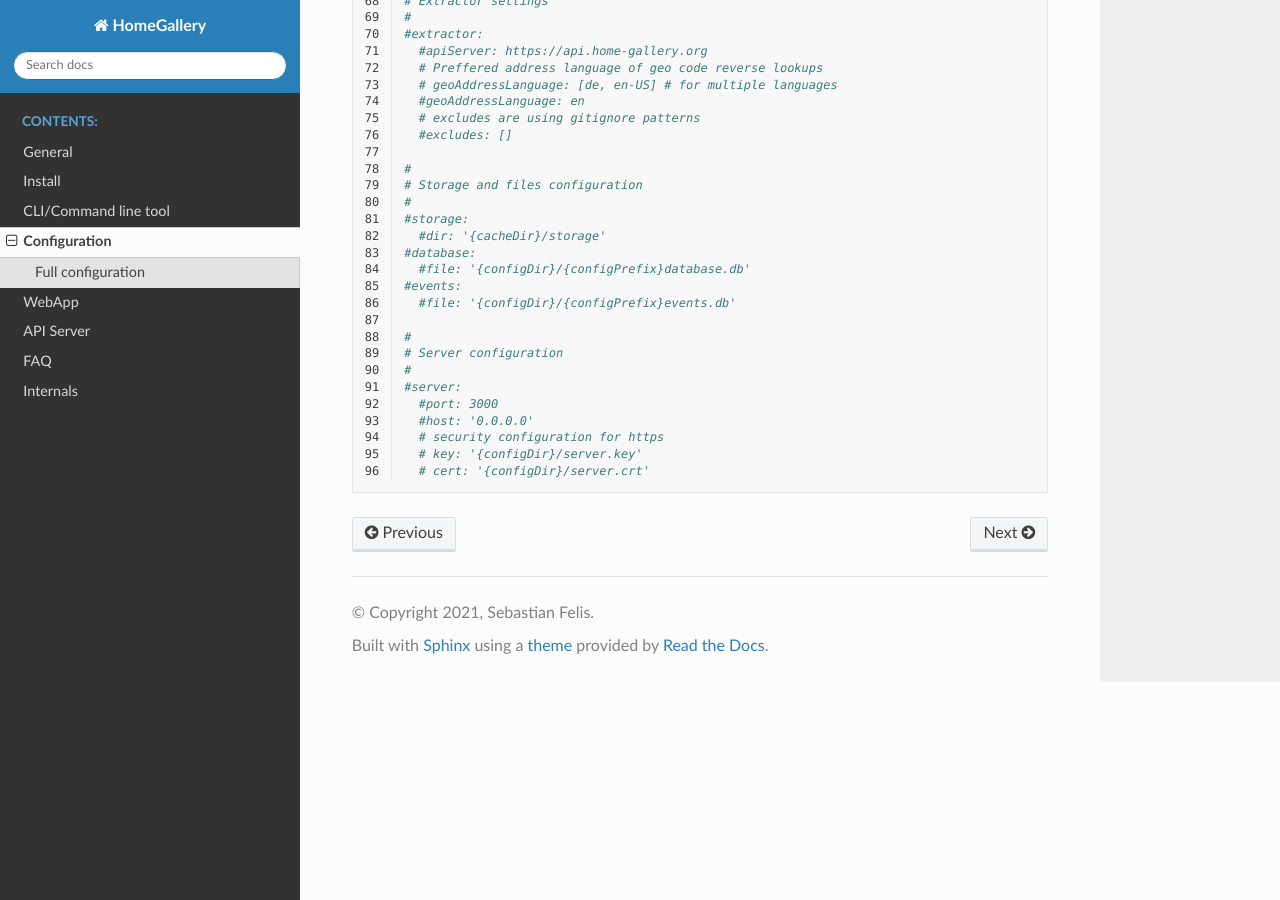
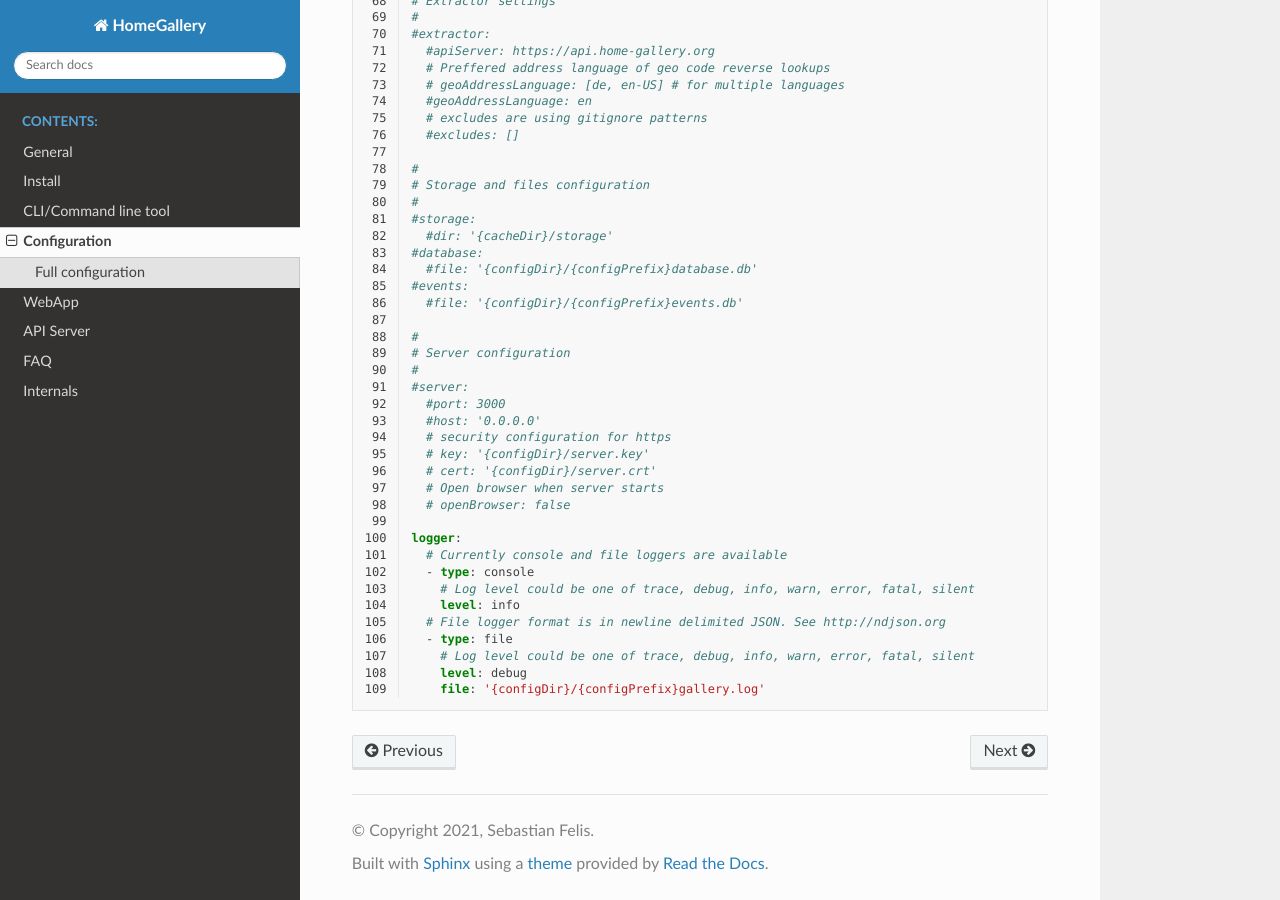
Before and after one commit to xemle/home-gallery-doc, a Sphinx documentation site: the page built from source/configuration/index.rst, in a window 1280 px wide and 900 px high, scrolled down 1828 px. Built offline with Sphinx 7.4.7 and the Read the Docs theme 2.0.0, drawn with Linux system fonts in a browser that asks for light colours.

Commit message:
Update CLI files

```diff
--- a/source/configuration/files/gallery.config-example.yml
+++ b/source/configuration/files/gallery.config-example.yml
@@ -94,3 +94,16 @@ sources:
   # security configuration for https
   # key: '{configDir}/server.key'
   # cert: '{configDir}/server.crt'
+  # Open browser when server starts
+  # openBrowser: false
+
+logger:
+  # Currently console and file loggers are available
+  - type: console
+    # Log level could be one of trace, debug, info, warn, error, fatal, silent
+    level: info
+  # File logger format is in newline delimited JSON. See http://ndjson.org
+  - type: file
+    # Log level could be one of trace, debug, info, warn, error, fatal, silent
+    level: debug
+    file: '{configDir}/{configPrefix}gallery.log'
--- a/source/install/files/docker-compose.yml
+++ b/source/install/files/docker-compose.yml
@@ -18,6 +18,7 @@ services:
     image: xemle/home-gallery
     environment:
       - GALLERY_API_SERVER=http://api:3000
+      - GALLERY_OPEN_BROWSER=false
     volumes:
       - ./data:/data
       # Mount your media directories below /data
```
Also changed, not shown: 5 other files.
